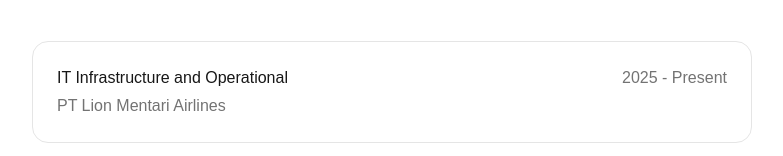
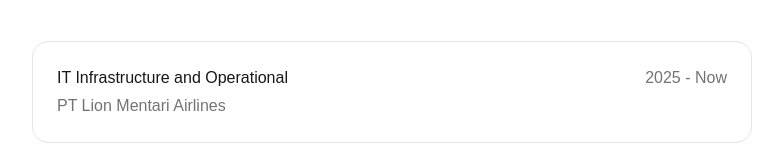
Before and after one commit to rizkibagusss/my-portfolio, a Next.js app: page / in a window 1280 px wide. Shown: the part 634-790 px from the top of the page, without its empty margins (248-1031 px from the left). Built offline with nearby package versions, Linux system fonts and the light colour scheme; no server answers; the database is empty.

Commit message:
style: change formatting text in section work experience

```diff
--- a/src/components/WorkExperienceSection.js
+++ b/src/components/WorkExperienceSection.js
@@ -11,7 +11,7 @@
             <p className="mt-1 text-neutral-500">PT Lion Mentari Airlines</p>
           </div>
 
-          <span className="text-neutral-500">2025 - Present</span>
+          <span className="text-neutral-500">2025 - Now</span>
         </div>
 
         {/* Card */}
```
